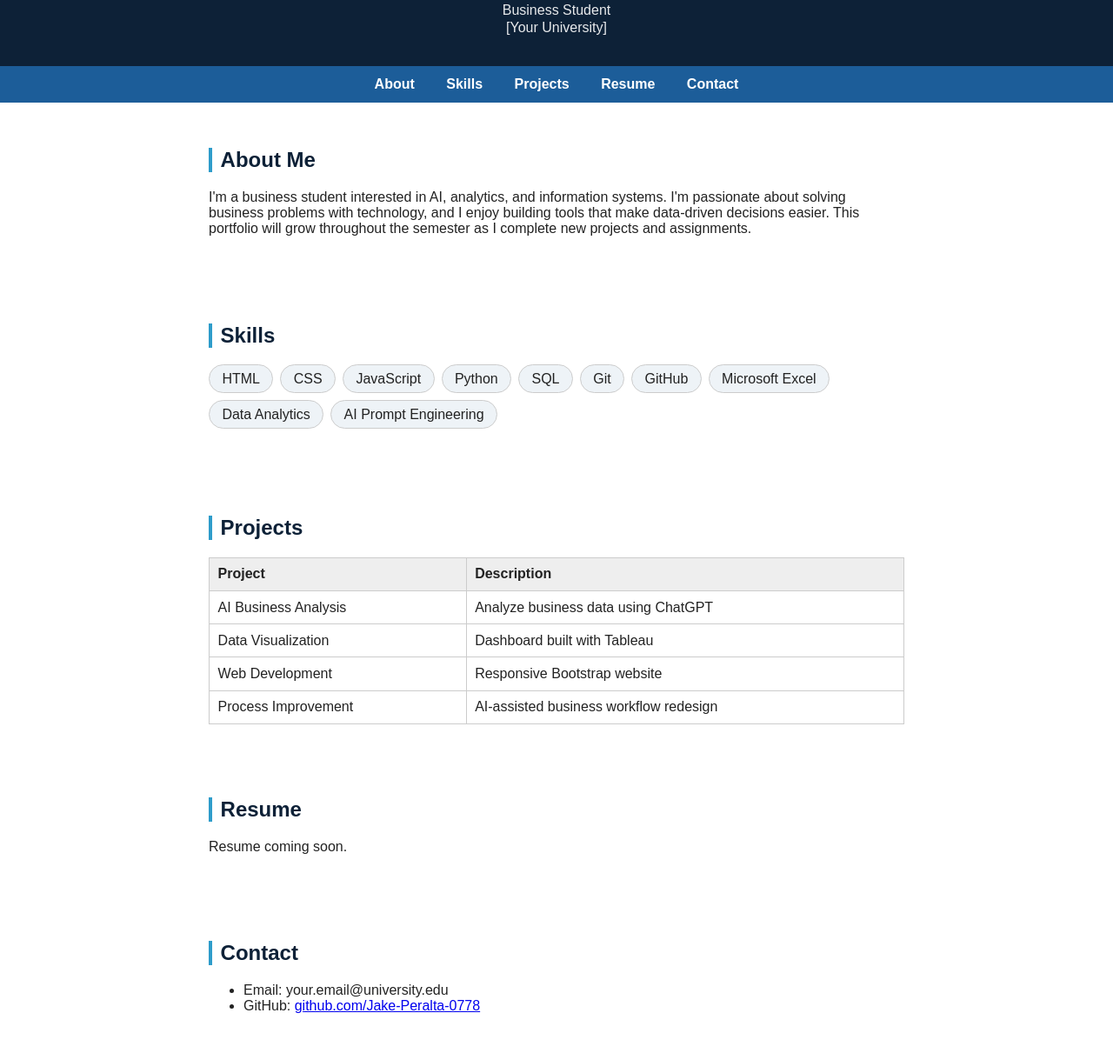
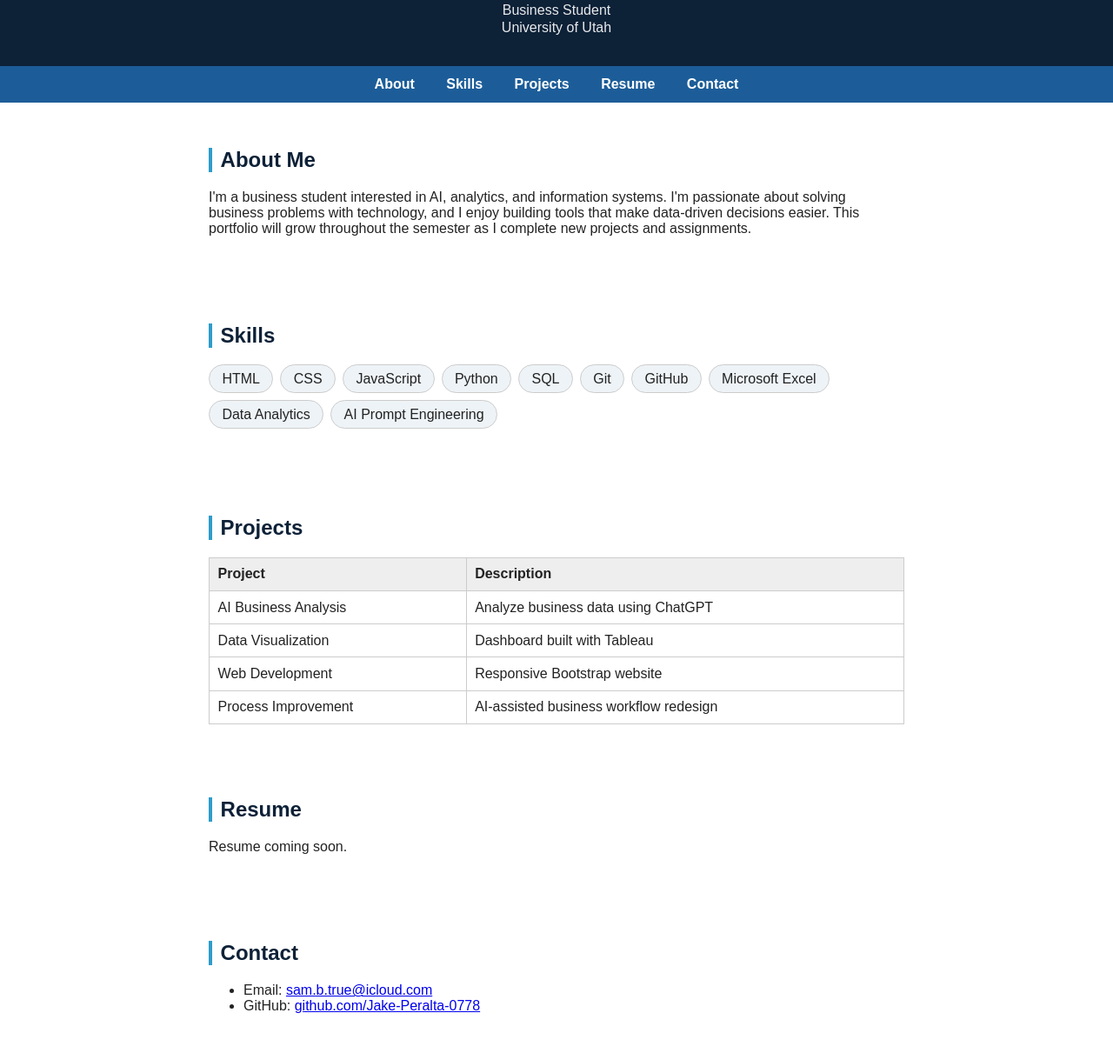
Before and after one commit to Jake-Peralta-0778/Jake-Peralta-0778.github.io, a plain HTML site: page index.html in a window 1280 px wide. Shown: the part 70-1281 px from the top of the page at 87% size. Drawn offline with Linux system fonts and the light colour scheme.

Commit message:
Update university name and email link in index.html

```diff
--- a/index.html
+++ b/index.html
@@ -31,7 +31,7 @@
 <header>
   <h1>Samuel True</h1>
   <p>Business Student</p>
-  <p>[Your University]</p>
+  <p>University of Utah</p>
 </header>
 
 <nav>
@@ -87,7 +87,7 @@
 <section id="contact">
   <h2>Contact</h2>
   <ul>
-    <li>Email: your.email@university.edu</li>
+    <li>Email: <a href="mailto:sam.b.true@icloud.com">sam.b.true@icloud.com</a></li>
     <li>GitHub: <a href="https://github.com/Jake-Peralta-0778">github.com/Jake-Peralta-0778</a></li>
   </ul>
 </section>
```
